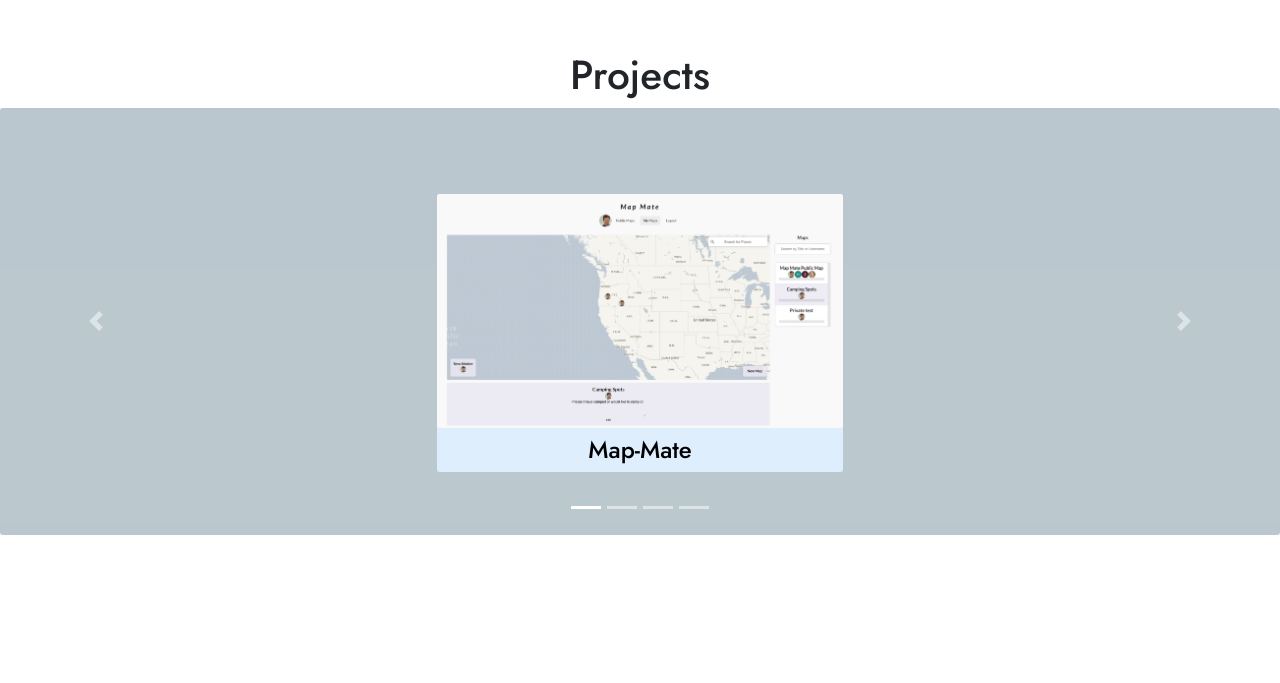
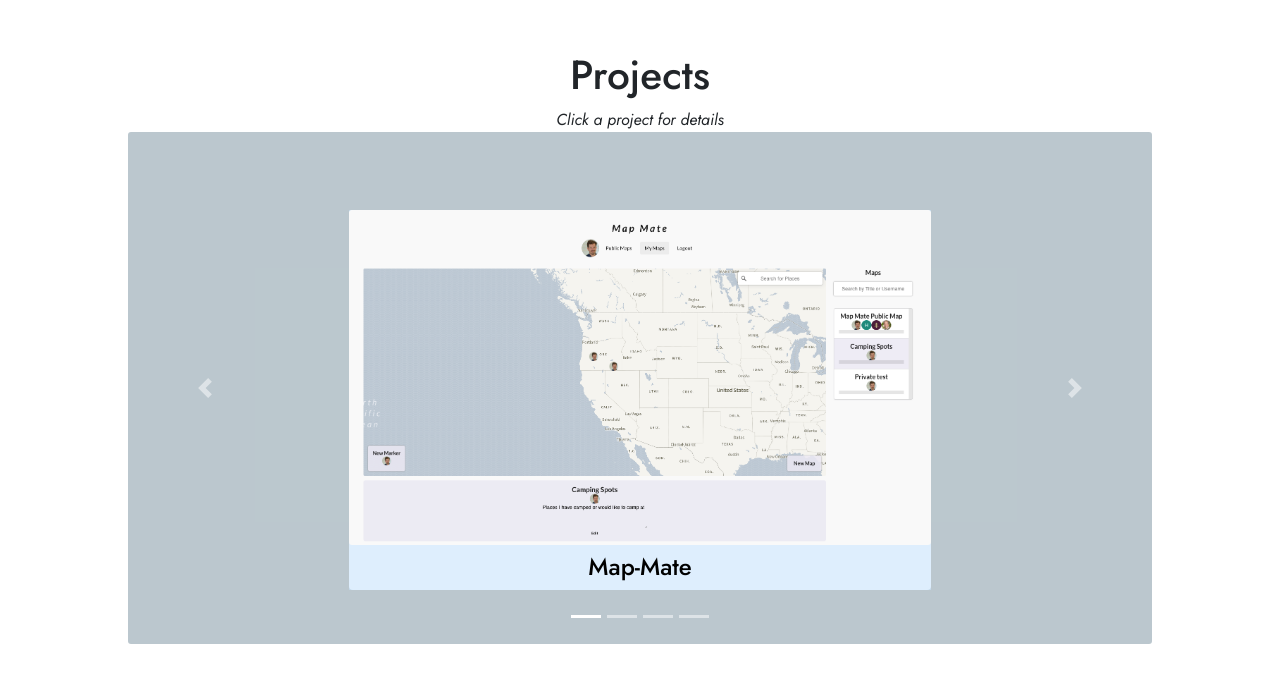
Before and after one commit to nicklevenson/portfolio, a React (Create React App) app: page / in a window 1280 px wide. Shown: the part 749-1432 px from the top of the page. Built offline with nearby package versions, Linux system fonts and the light colour scheme; no server answers.

Commit message:
carousel

```diff
--- a/src/App.css
+++ b/src/App.css
@@ -84,7 +84,7 @@
 }
 
 .car {
-  width: 100%;
+  width: 80%;
   margin: auto;
   border-radius: 3px;
   min-width: min-content;
@@ -94,10 +94,10 @@
 
   margin-left: 2%;
   margin-right: 2%;
-  width: 40vw;
+  width: 50vw;
 
   min-width: 300px;
-  max-width: 60vh;
+  max-width: 80vh;
   padding: 3%;
 }
 
--- a/src/containers/projects.js
+++ b/src/containers/projects.js
@@ -63,6 +63,7 @@ export default class Projects extends React.Component {
     return (
     <div id="projects" className="w-100 vh-100 bg-white projects-container" >
        <h1>Projects</h1>
+       <i>Click a project for details</i>
       <div className="w-100  d-table mx-auto">
 
         <div className="d-table-cell">
```
